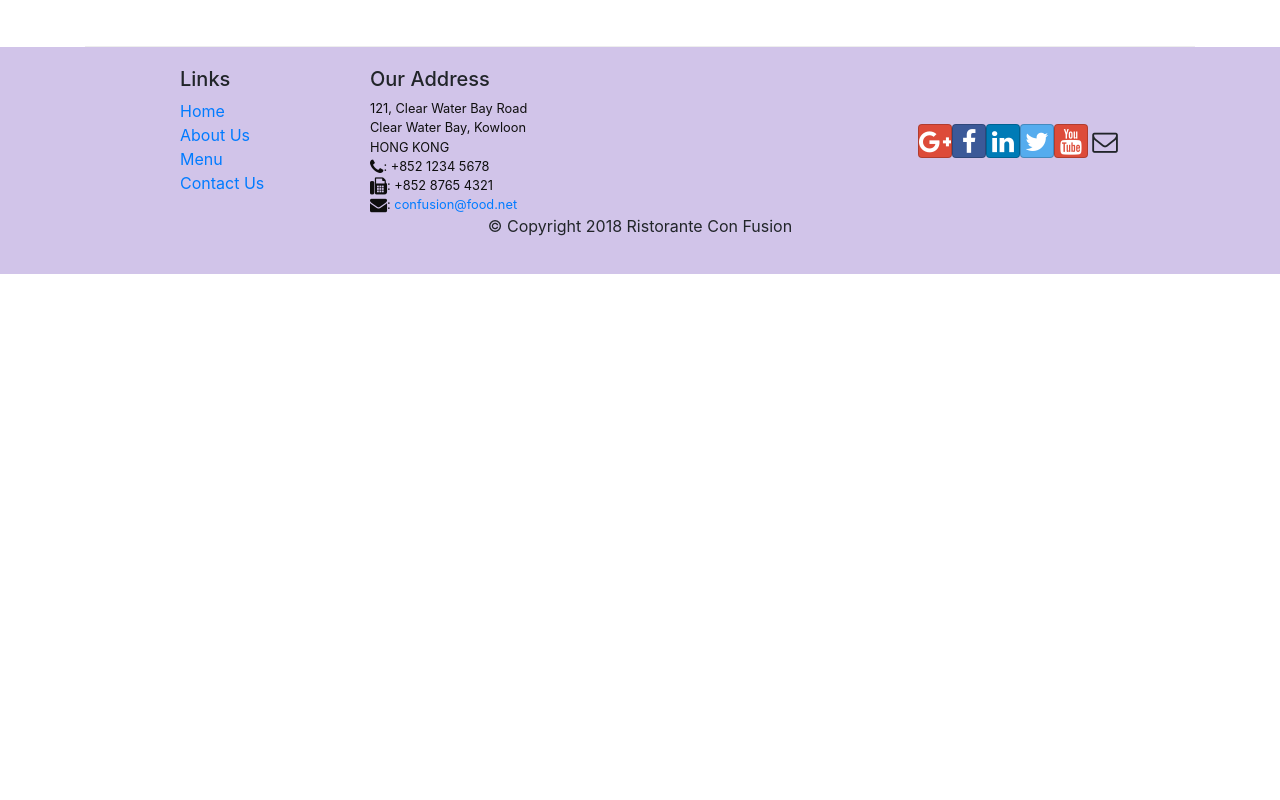
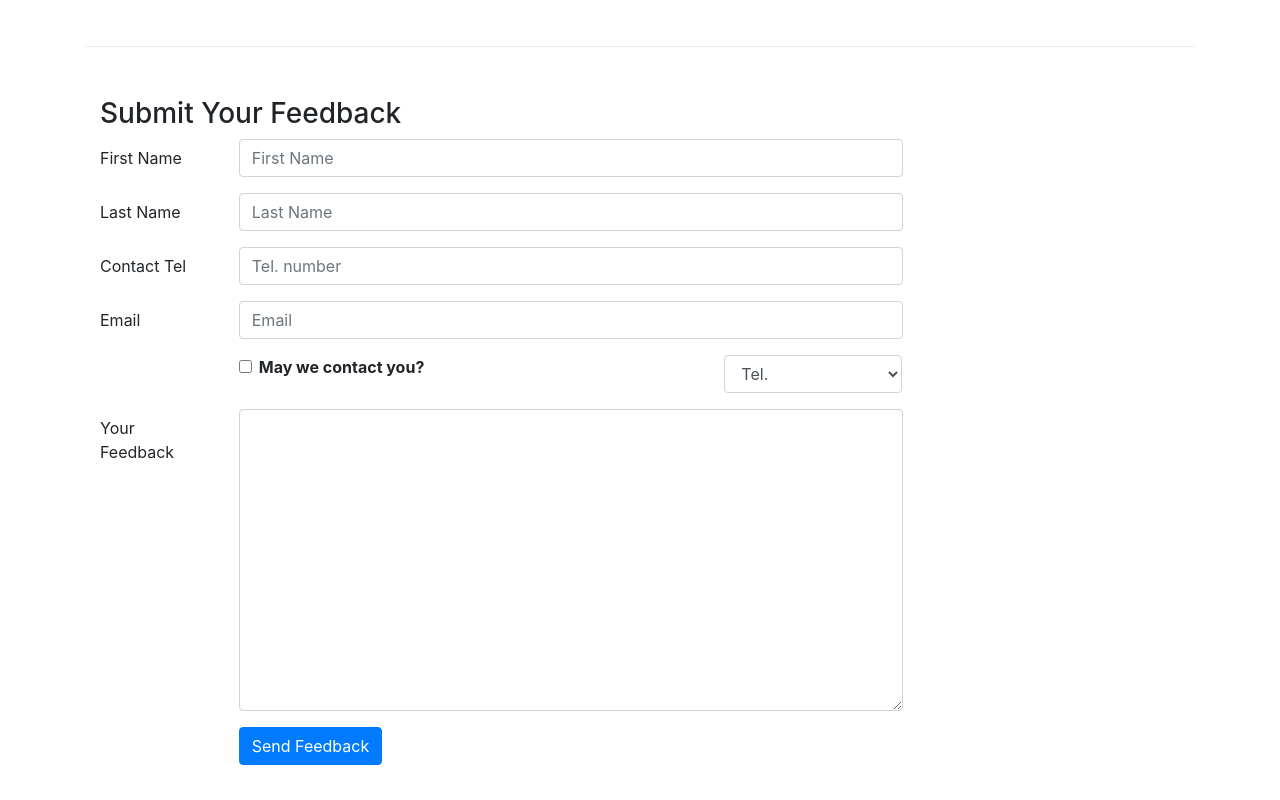
Before and after one commit to anirudhk29/React_ex, a React (Create React App) app: page /contactus in a window 1280 px wide. Shown: the part 800-1600 px from the top of the page. Before the commit the page ends 1074 px from the top, so only its background shows below. Built offline with nearby package versions, Linux system fonts and the light colour scheme.

Commit message:
Controlled Forms

```diff
--- a/src/components/ContactComponent.js
+++ b/src/components/ContactComponent.js
@@ -1,8 +1,41 @@
-import React from 'react';
-import { Breadcrumb, BreadcrumbItem } from 'reactstrap';
+import React, { Component } from 'react';
+import { Breadcrumb, BreadcrumbItem ,Button ,Form ,FormGroup, Label, Input, Col } from 'reactstrap';
 import { Link } from 'react-router-dom';
 
-function Contact(props) {
+class Contact extends Component {
+  constructor(props) {
+    super(props);
+
+    this.state = {
+      firstname: '',
+      lastname: '',
+      telnum: '',
+      email: '',
+      agree: false,
+      contactType: 'Tel.',
+      message: ''
+    };
+    this.handleInputChange = this.handleInputChange.bind(this);
+    this.handleSubmit=this.handleSubmit.bind(this);
+  }
+
+  handleInputChange(event) {
+    const target = event.target;
+    const value = target.type === 'checkbox' ? target.checked : target.value;
+    const name = target.name;
+
+    this.setState({
+      [name]: value
+    });
+  }
+
+  handleSubmit(event) {
+    console.log('Current State is: '+ JSON.stringify(this.state));
+    alert('Current State is: '+ JSON.stringify(this.state));
+    event.preventDefault();
+  }
+
+  render() {
     return(
       <div className="container">
         <div className="row">
@@ -40,8 +73,69 @@
                       </div>
                   </div>
               </div>
+              <div className="row row-content">
+                <div className="col-12">
+                  <h3>Submit Your Feedback</h3>
+                </div>
+                <div className="col-12 col-md-9">
+                  <Form onSubmit={this.handleSubmit}>
+                    <FormGroup row>
+                      <Label htmlFor="firstname" md={2}>First Name</Label>
+                      <Col md={10}>
+                        <Input type="text" id="firstname" name="firstname" placeholder="First Name" value={this.state.firstname} onChange={this.handleInputChange} />
+                      </Col>
+                    </FormGroup>
+                    <FormGroup row>
+                      <Label htmlFor="lastname" md={2}>Last Name</Label>
+                      <Col md={10}>
+                        <Input type="text" id="lastname" name="lastname" placeholder="Last Name" value={this.state.lastname} onChange={this.handleInputChange} />
+                      </Col>
+                    </FormGroup>
+                    <FormGroup row>
+                      <Label htmlFor="telnum" md={2}>Contact Tel</Label>
+                      <Col md={10}>
+                        <Input type="tel" id="telnum" name="telnum" placeholder="Tel. number" value={this.state.telnum} onChange={this.handleInputChange} />
+                      </Col>
+                    </FormGroup>
+                    <FormGroup row>
+                      <Label htmlFor="email" md={2}>Email</Label>
+                      <Col md={10}>
+                        <Input type="email" id="email" name="email" placeholder="Email" value={this.state.email} onChange={this.handleInputChange} />
+                      </Col>
+                    </FormGroup>
+                    <FormGroup row>
+                      <Col md={{size: 6, offset: 2}}>
+                        <FormGroup check>
+                          <Label check>
+                            <Input type="checkbox" name="agree" checked={this.state.agree} onChange={this.handleInputChange} />{' '}
+                              <strong>May we contact you?</strong>
+                          </Label>
+                        </FormGroup>
+                      </Col>
+                      <Col md={{size: 3, offset: 1}}>
+                        <Input type="select" name="contactType" value={this.state.contactType} onChange={this.handleInputChange}>
+                          <option>Tel.</option>
+                          <option>Email</option>
+                        </Input>
+                      </Col>
+                    </FormGroup>
+                    <FormGroup row>
+                      <Label htmlFor="message" md={2}>Your Feedback</Label>
+                      <Col md={10}>
+                        <Input type="textarea" id="message" name="message" rows="12" value={this.state.message} onChange={this.handleInputChange} />
+                      </Col>
+                    </FormGroup>
+                    <FormGroup row>
+                      <Col md={{size: 10, offset: 2}}>
+                        <Button type="submit" color="primary">Send Feedback</Button>
+                      </Col>
+                    </FormGroup>
+                  </Form>
+                </div>
+              </div>
           </div>
     );
   }
+}
 
 export default Contact;
```
Lines whose indentation alone changed are shown as unchanged.
